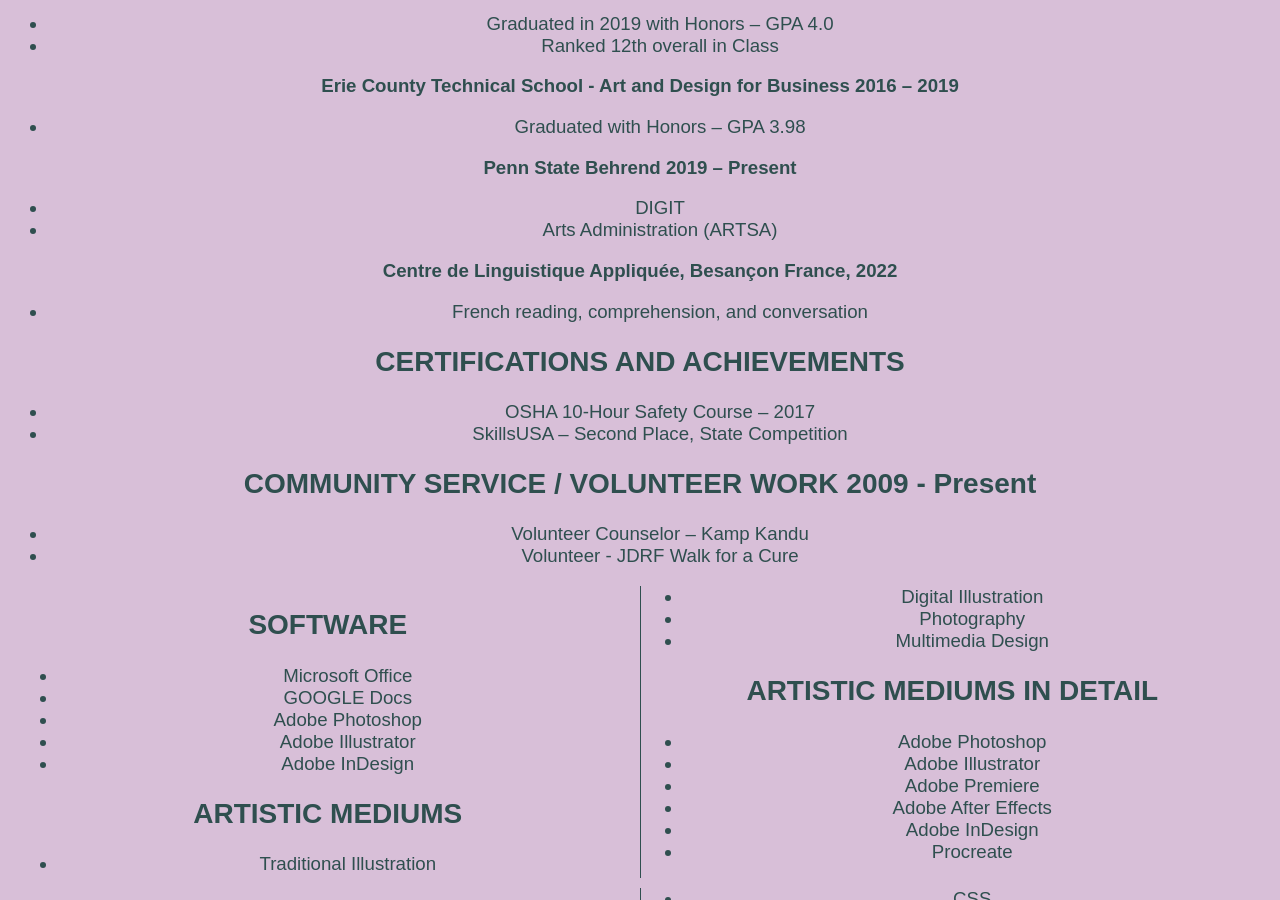
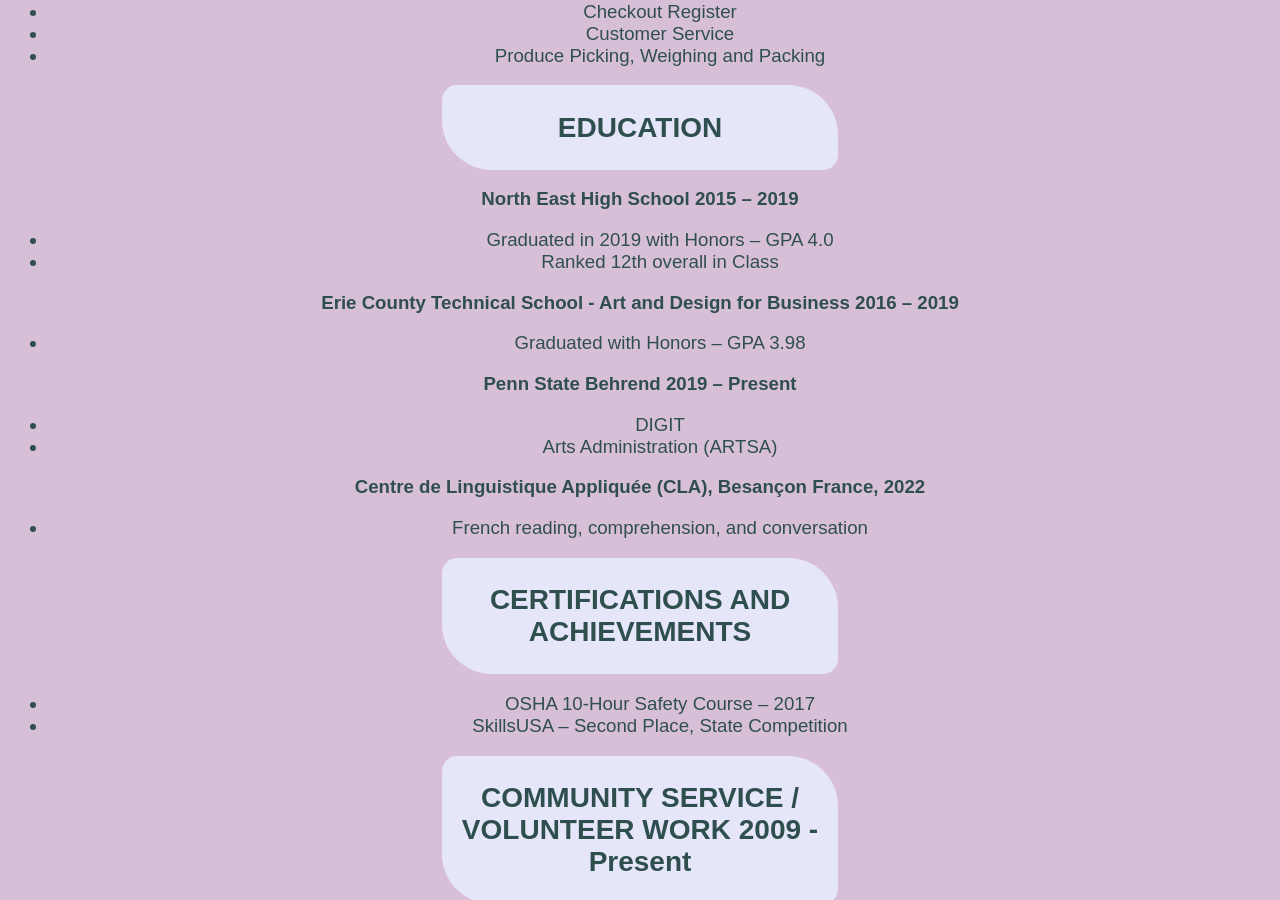
Before and after one commit to erinmooney/Moon, a Jekyll site: the page built from docs/resume.html, in a window 1280 px wide and 900 px high, scrolled down 1524 px. Built offline with Jekyll 4.4.1, drawn with Linux system fonts in a browser that asks for light colours.

Commit message:
css update headings fixed

```diff
--- a/docs/resume.html
+++ b/docs/resume.html
@@ -9,7 +9,7 @@
         <p>You can contact me at edm5282@psu.edu with jobs that require a digital or multimedia artist.</p>
 
 
-    <section class="resume"><div class="seg"><h2>MAJORS</h2></div>
+    <section class="resume"><div class="heading"><h2>MAJORS</h2></div>
 
                 <ul>
                     <li>DIGIT</li>
@@ -18,13 +18,13 @@
 
         </section>
 
-    <section class="resume"> <div class="seg"><h2>MINOR</h2></div>
+    <section class="resume"> <div class="heading"><h2>MINOR</h2></div>
             <ul>
                 <li>French</li>
             </ul>
         </section>
 
-    <section class="resume"> <div class="seg"><h2>OBJECTIVE</h2></div>
+    <section class="resume"> <div class="heading"><h2>OBJECTIVE</h2></div>
             <p>To complete an internship as an assistant or apprentice to a professional multimedia designer.</p> </section>
 
     <section class="resume">  <h2>SUMMARY</h2>
@@ -33,7 +33,7 @@
             able to manage multiple projects and consistently meet deadlines. Works well with
             people and even better with animals!</p></section>
 
-    <section class="resume"> <div class="seg"><h2>WORK EXPERIENCE</h2></div> </section>
+    <section class="resume"> <div class="heading"><h2>WORK EXPERIENCE</h2></div> </section>
 
         <section class="resume">
 
@@ -74,7 +74,7 @@
         </ul>
         </section>
 
-    <section class="resume"> <div class="seg"><h2>EDUCATION</h2></div> </section>
+    <section class="resume"> <div class="heading"><h2>EDUCATION</h2></div> </section>
         <section class="resume"><p><b>North East High School 2015 – 2019</b></p>
         <ul>
             <li>Graduated in 2019 with Honors – GPA 4.0</li>
@@ -91,7 +91,7 @@
                 <li>Arts Administration (ARTSA)</li>
             </ul>
 
-            <p><b>Centre de Linguistique Appliquée, Besançon France, 2022</b></p>
+            <p><b>Centre de Linguistique Appliquée (CLA), Besançon France, 2022</b></p>
             <ul>
                 <li>French reading, comprehension, and conversation</li>
             </ul>
@@ -99,14 +99,14 @@
         </section>
 
 
-    <section class="resume"> <div class="seg"><h2>CERTIFICATIONS AND ACHIEVEMENTS</h2></div>
+    <section class="resume"> <div class="heading"><h2>CERTIFICATIONS AND ACHIEVEMENTS</h2></div>
         <ul>
             <li>OSHA 10-Hour Safety Course – 2017</li>
             <li>SkillsUSA – Second Place, State Competition</li>
         </ul>
     </section>
 
-    <section class="resume"> <div class="seg"><h2>COMMUNITY SERVICE / VOLUNTEER WORK 2009 - Present</h2> </div>
+    <section class="resume"> <div class="heading"><h2>COMMUNITY SERVICE / VOLUNTEER WORK 2009 - Present</h2> </div>
         <ul>
             <li>Volunteer Counselor – Kamp Kandu</li>
             <li>Volunteer - JDRF Walk for a Cure</li>
@@ -116,7 +116,7 @@
 
         <div class="newspaper">
             <section class="resume">
-                <div class="seg"><h2>SOFTWARE</h2></div>
+                <div class="heading"><h2>SOFTWARE</h2></div>
         <ul>
             <li>Microsoft Office </li>
             <li>GOOGLE Docs</li>
@@ -126,7 +126,7 @@
         </ul> </section>
 
             <section class="resume">
-                <div class="seg"><h2>ARTISTIC MEDIUMS</h2></div>
+                <div class="heading"><h2>ARTISTIC MEDIUMS</h2></div>
         <ul>
             <li>Traditional Illustration</li>
             <li>Digital Illustration</li>
@@ -134,7 +134,7 @@
             <li>Multimedia Design</li>
         </ul>  </section>
 
-            <section> <div class="seg"><h2>ARTISTIC MEDIUMS IN DETAIL</h2></div>
+            <section> <div class="heading"><h2>ARTISTIC MEDIUMS IN DETAIL</h2></div>
             <ul>
                 <li>Adobe Photoshop</li>
                 <li>Adobe Illustrator</li>
@@ -148,7 +148,7 @@
 
     <div class="newspaper">
     <section class="resume">
-        <div class="seg"><h2>Code Programs</h2></div>
+        <div class="heading"><h2>Code Programs</h2></div>
         <ul>
             <li>HTML</li>
             <li>CSS</li>
@@ -158,7 +158,7 @@
             <li>Ruby / Jekyll</li>
         </ul>  </section> </div>
 
-    <section class="resume"> <div class="seg"><h2>REFERENCES / PORTFOLIO</h2></div>
+    <section class="resume"> <div class="heading"><h2>REFERENCES / PORTFOLIO</h2></div>
            <p>Available Upon Request</p> </section>
 
 
```
Also changed, not shown: 4 other files.
